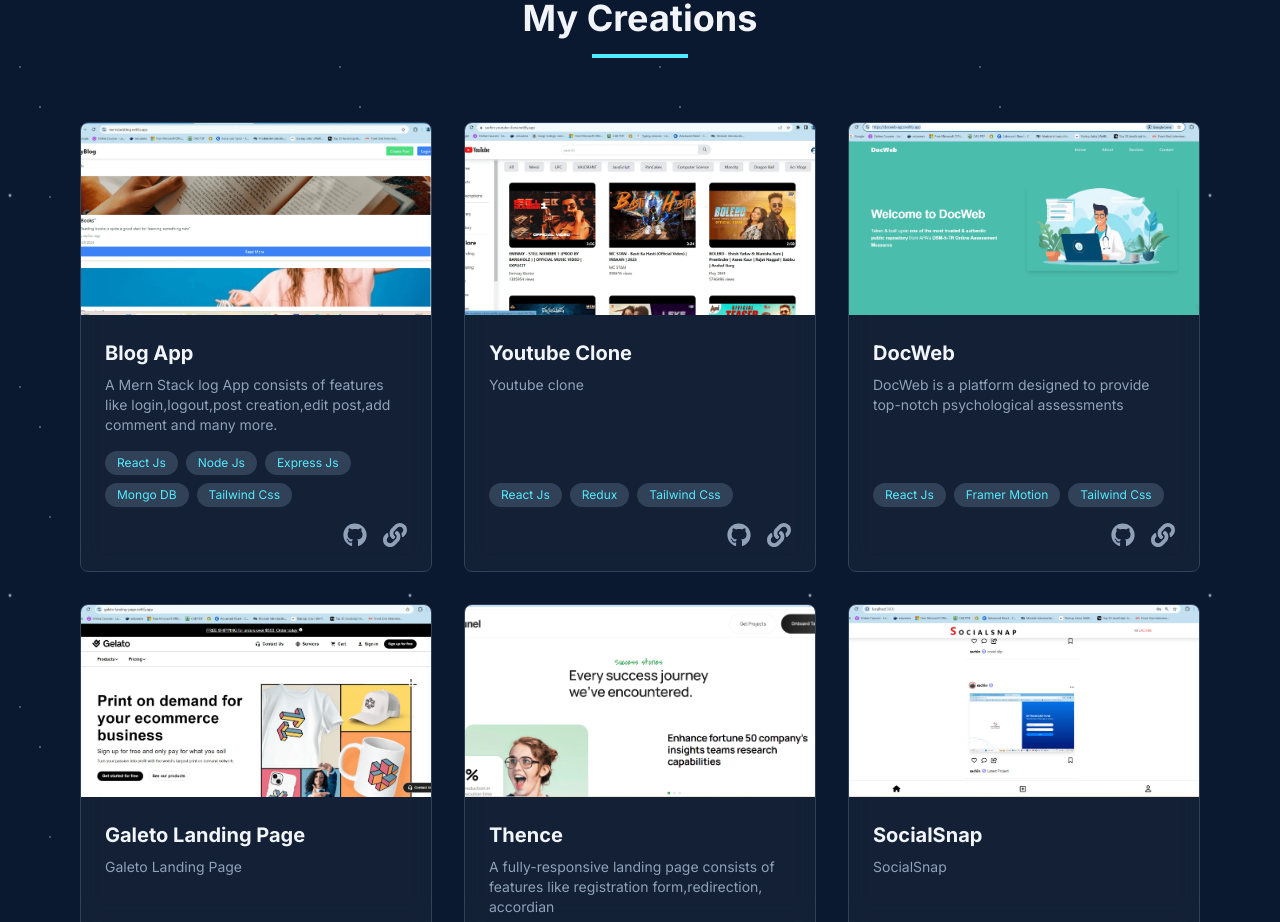
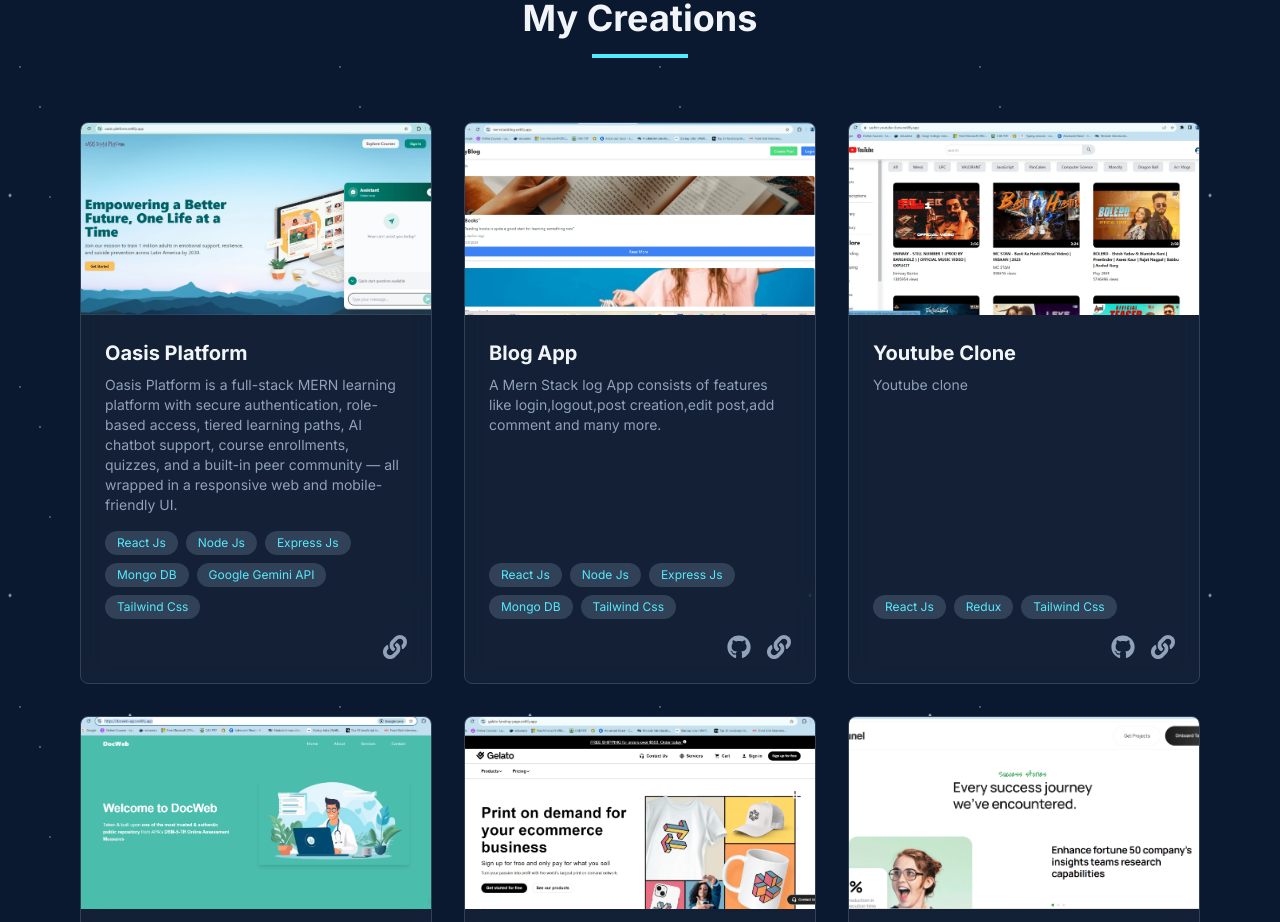
Before and after one commit to Sachinnegi825/React_Portfolio, a React (Vite) app: page / in a window 1280 px wide. Shown: the part 3460-4382 px from the top of the page. Built offline with nearby package versions, Linux system fonts and the light colour scheme.

Commit message:
Oasis paltfrom proejct added

```diff
--- a/src/components/Projects.jsx
+++ b/src/components/Projects.jsx
@@ -46,15 +46,17 @@ const Projects = () => {
                 ))}
               </div>
               <div className="mt-auto flex justify-end items-center gap-4">
+                {project.github && (
                   <a
-                  href={project.github}
+                    href={project?.github}
                     target="_blank"
                     rel="noopener noreferrer"
-                  aria-label={`View source code for ${project.title} on GitHub`}
+                    aria-label={`View source code for ${project?.title} on GitHub`}
                     className="text-slate-400 hover:text-cyan-300 transition-colors text-2xl"
                   >
                     <FaGithub />
                   </a>
+                )}
                 <a
                   href={project.webapp}
                   target="_blank"
--- a/src/data/constants.js
+++ b/src/data/constants.js
@@ -1,4 +1,6 @@
 // Project assets
+import Oasis from "../assets/Projects/oasis.webp";
+
 import Project1 from "../assets/Projects/project-1.webp";
 import Project2 from "../assets/Projects/project2.webp";
 import Project3 from "../assets/Projects/project3.webp";
@@ -216,6 +218,24 @@ export const education = [
 export const projects = [
   {
     id: 0,
+    title: "Oasis Platform",
+    date: "Apr 2025 - Aug 2025",
+    description:
+      "Oasis Platform is a full-stack MERN learning platform with secure authentication, role-based access, tiered learning paths, AI chatbot support, course enrollments, quizzes, and a built-in peer community — all wrapped in a responsive web and mobile-friendly UI.",
+    image: Oasis,
+    tags: [
+      "React Js",
+      "Node Js",
+      "Express Js",
+      "Mongo DB",
+      "Google Gemini API",
+      "Tailwind Css",
+    ],
+    category: "mern stack",
+    webapp: "https://oasis-platform.netlify.app/",
+  },
+  {
+    id: 1,
     title: "Blog App",
     date: "Jul 2024 - Aug 2024",
     description:
@@ -227,7 +247,7 @@ export const projects = [
     webapp: "https://mernstackblog.netlify.app/",
   },
   {
-    id: 1,
+    id: 2,
     title: "Youtube Clone",
     date: "feb 2023 - feb 2023",
     description: "Youtube clone",
@@ -239,7 +259,7 @@ export const projects = [
   },
 
   {
-    id: 2,
+    id: 3,
     title: "DocWeb",
     date: "Nov 2024 - Nov 2024",
     description:
@@ -252,7 +272,7 @@ export const projects = [
   },
 
   {
-    id: 3,
+    id: 4,
     title: "Galeto Landing Page",
     date: "feb 2024 - feb 2024",
     description: "Galeto Landing Page",
@@ -264,7 +284,7 @@ export const projects = [
   },
 
   {
-    id: 4,
+    id: 5,
     title: "Thence",
     date: "Apr 2023 - Apr 2023",
     description:
@@ -277,7 +297,7 @@ export const projects = [
   },
 
   {
-    id: 5,
+    id: 6,
     title: "SocialSnap",
     date: "feb 2023 - Mar 2023",
     description: "SocialSnap",
@@ -289,7 +309,7 @@ export const projects = [
   },
 
   {
-    id: 6,
+    id: 7,
     title: "FoodZilla",
     date: "March 2023 - Apr 2023",
     description: "FoodZilla - a food app which fetched data from swiggy api ",
@@ -301,7 +321,7 @@ export const projects = [
   },
 
   {
-    id: 7,
+    id: 8,
     title: "Tea Titans",
     date: "Feb 2022 - Jul 2022",
     description: "Tea Titans a tea company landing page with greate visuals",
@@ -312,7 +332,7 @@ export const projects = [
     webapp: "https://frontend-project-tea-titans.netlify.app/",
   },
   {
-    id: 8,
+    id: 9,
     title: "Spider hitting Game",
     date: "Jun 2022 - Jul 2022",
     description:
```
Also changed, not shown: src/assets/Projects/oasis.webp (added). Lines whose indentation alone changed are shown as unchanged.
